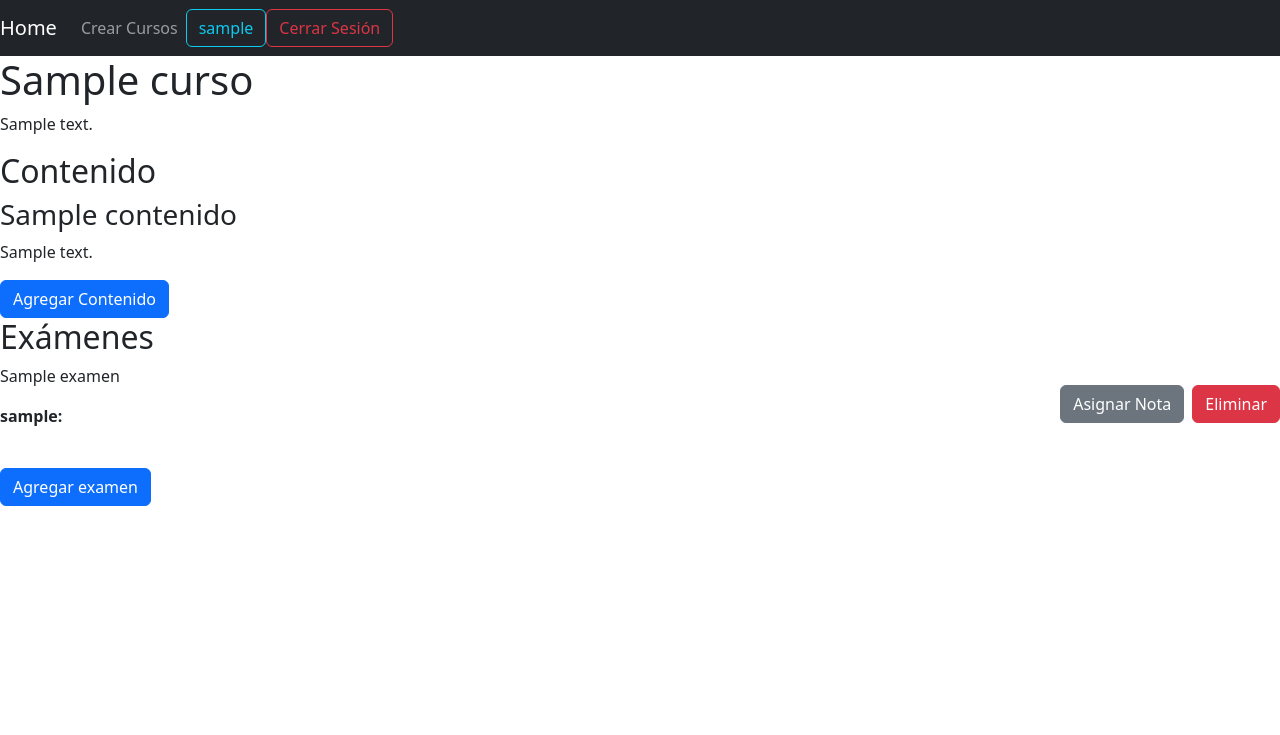
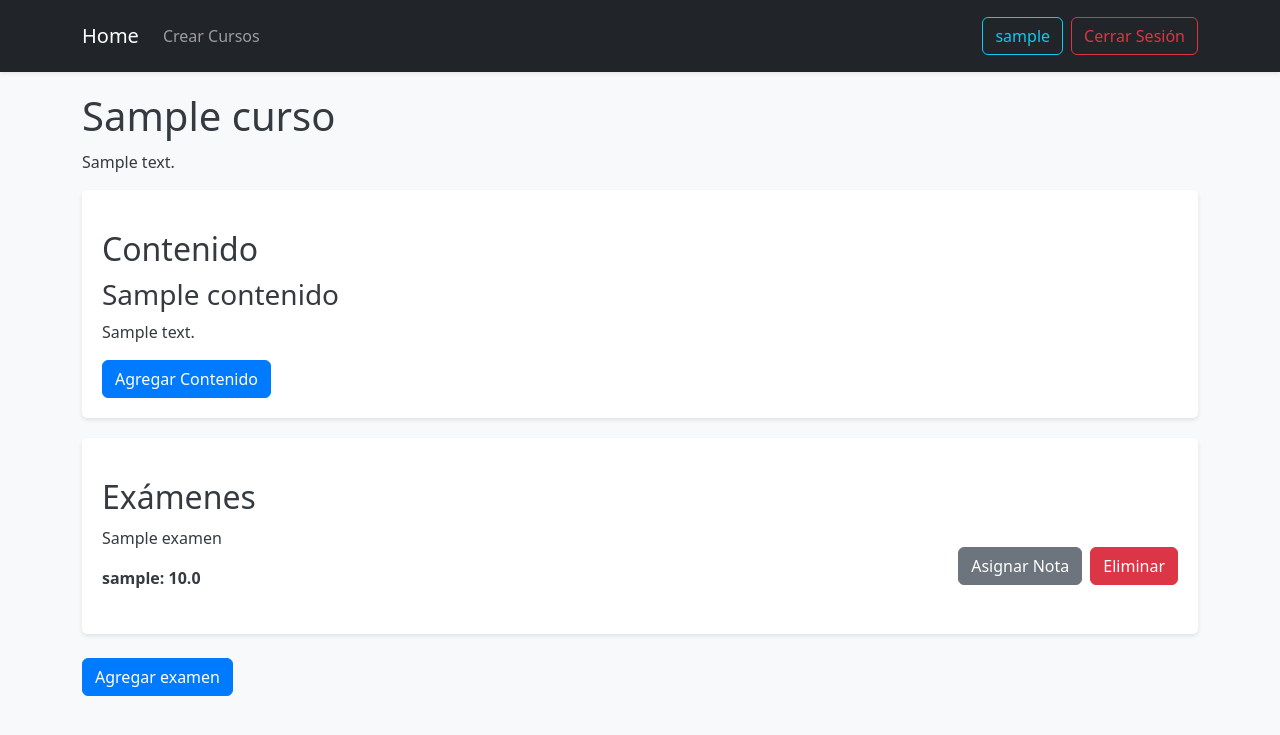
Before and after one commit to Fabrikpz/aula-virtual, a Flask app: page /curso/1 in a window 1280 px wide. Shown: the top 735 px of the page. Run offline with Flask 3, Linux system fonts and the light colour scheme; a user stored in the database is signed in; tables that the repository leaves empty hold one stand-in row (values such as "Sample post").

Commit message:
SE TERMINO FIRMADO PAJAN

```diff
--- a/app/models.py
+++ b/app/models.py
@@ -77,8 +77,8 @@
 class Nota(db.Model):
     id = db.Column(db.Integer, primary_key=True)
     estudiante_id = db.Column(db.Integer, db.ForeignKey('user.id'), nullable=False)
-    examen_id = db.Column(db.Integer, db.ForeignKey('examen.id'), nullable=False)
+    curso_id = db.Column(db.Integer, db.ForeignKey('curso.id'), nullable=False)
     valor = db.Column(db.Float, nullable=False)
 
     estudiante = db.relationship('User', backref='notas')
-    examen = db.relationship('Examen', backref='notas')  # Relación inversa con Examen
+    curso = db.relationship('Curso', backref='notas')
--- a/app/routes.py
+++ b/app/routes.py
@@ -1,7 +1,7 @@
 from flask import render_template, redirect, url_for, flash, request
 from app import db
 from app.forms import RegistrationForm, LoginForm, ContenidoForm, ExamenForm
-from app.models import User,  Curso, Contenido, Examen
+from app.models import User,  Curso, Contenido, Examen, Nota
 from flask_login import login_user, current_user, logout_user, login_required
 from flask import Blueprint
 
@@ -188,47 +188,34 @@
 def asignar_notas(curso_id):
     curso = Curso.query.get_or_404(curso_id)
 
-    # Verificar que el usuario tenga permiso para asignar notas
     if current_user.id != curso.user_id:
         flash('No tienes permiso para asignar notas en este curso.', 'error')
         return redirect(url_for('main.curso', curso_id=curso.id))
 
-    # Obtener los estudiantes inscritos en el curso
-    estudiantes = curso.usuarios  # Utiliza la relación para obtener estudiantes
+    estudiantes = curso.usuarios  # Obtener estudiantes del curso
+    for estudiante in estudiantes:
+        estudiante.notas = Nota.query.filter_by(estudiante_id=estudiante.id, curso_id=curso.id).all()
 
-    # Obtener los exámenes del curso
-    examenes = Examen.query.filter_by(curso_id=curso.id).all()
-
-    # Procesar la asignación de notas si se hace una solicitud POST
     if request.method == 'POST':
         for key in request.form:
             if key.startswith("nota_"):
-                _, est_id, ex_id = key.split("_")
-                nota = request.form[key]
+                est_id = key.split("_")[1]
+                nota_valor = request.form[key]
+                # Busca o crea una nota
+                nota_registro = Nota.query.filter_by(estudiante_id=est_id, curso_id=curso.id).first()
+                if nota_registro:
+                    # Actualiza la nota existente
+                    nota_registro.valor = nota_valor
+                else:
+                    # Crea una nueva nota
+                    nueva_nota = Nota(estudiante_id=est_id, curso_id=curso.id, valor=nota_valor)
+                    db.session.add(nueva_nota)
 
-                # Convertir nota a tipo flotante
-                try:
-                    nota = float(nota)
-                except ValueError:
-                    flash(f'La nota para el estudiante {est_id} y examen {ex_id} no es válida.', 'error')
-                    continue
-
-                # Obtener el examen correspondiente
-                examen = Examen.query.filter_by(id=ex_id, estudiante_id=est_id).first()
-                if examen:
-                    examen.nota = nota  # Asignar la nota
-                else:
-                    flash(f'Examen no encontrado para el estudiante {est_id}.', 'error')
-
-        # Guardar cambios en la base de datos
         db.session.commit()
         flash('Notas asignadas exitosamente', 'success')
         return redirect(url_for('main.curso', curso_id=curso.id))
 
-    # Renderizar la plantilla con los datos del curso y estudiantes
-    return render_template('asignar_notas.html', curso=curso, estudiantes=estudiantes, examenes=examenes)
-
-
+    return render_template('asignar_notas.html', curso=curso, estudiantes=estudiantes)
 
 
 @main.route('/eliminar_examen/<int:curso_id>/<int:examen_id>', methods=['POST'])
--- a/app/templates/curso.html
+++ b/app/templates/curso.html
@@ -6,15 +6,45 @@
     <title>{{ curso.nombre }}</title>
     <link href="https://cdn.jsdelivr.net/npm/bootstrap@5.3.3/dist/css/bootstrap.min.css" rel="stylesheet"
         integrity="sha384-QWTKZyjpPEjISv5WaRU9OFeRpok6YctnYmDr5pNlyT2bRjXh0JMhjY6hW+ALEwIH" crossorigin="anonymous">
-    <link rel="stylesheet" href="{{ url_for('static', filename='cursos.css') }}">
+    <style>
+        body {
+            background-color: #f8f9fa;
+            color: #343a40;
+        }
+        h1, h2 {
+            margin-top: 20px;
+            margin-bottom: 10px;
+        }
+        .content-section {
+            padding: 20px;
+            background: #ffffff;
+            border-radius: 5px;
+            box-shadow: 0 2px 4px rgba(0, 0, 0, 0.1);
+            margin-bottom: 20px;
+        }
+        .btn-primary {
+            background-color: #007bff;
+            border-color: #007bff;
+        }
+        .btn-danger {
+            background-color: #dc3545;
+            border-color: #dc3545;
+        }
+        .btn-secondary {
+            background-color: #6c757d;
+            border-color: #6c757d;
+        }
+    </style>
 </head>
 <body>
 
 {% include 'navbar.html' %}
 
+<div class="container">
     <h1>{{ curso.nombre }}</h1>
     <p>{{ curso.descripcion }}</p>
 
+    <div class="content-section">
         <h2>Contenido</h2>
         {% for contenido in curso.contenidos %}
             <h3>{{ contenido.titulo }}</h3>
@@ -24,7 +54,9 @@
         {% if current_user.id == curso.user_id %} <!-- Verifica si el usuario actual es el creador -->
             <a href="{{ url_for('main.agregar_contenido', curso_id=curso.id) }}" class="btn btn-primary">Agregar Contenido</a>
         {% endif %}
+    </div>
 
+    <div class="content-section">
         <h2>Exámenes</h2>
         {% for examen in examenes %}
             <div class="d-flex align-items-center mb-2">
@@ -32,8 +64,8 @@
                     <p>{{ examen.titulo }}</p>
                     <p>
                         {% for estudiante in curso.usuarios %}
-                    {% set nota = examen.notas | selectattr('estudiante_id', 'equalto', estudiante.id) | first %}
-                    <strong>{{ estudiante.username }}: {{ nota.nota if nota else 'Sin nota' }}</strong>
+                            {% set nota = estudiante.notas | first %}
+                            <strong>{{ estudiante.username }}: {{ nota.valor if nota else 'Sin nota' }}</strong>
                         {% endfor %}
                     </p>
                 </div>
@@ -47,13 +79,14 @@
                 </div>
             </div>
         {% endfor %}
-
+    </div>
 
     {% if current_user.id == curso.user_id %} <!-- Verifica si el usuario actual es el creador -->
         <div class="mt-4">
             <a href="{{ url_for('main.agregar_examen', curso_id=curso.id) }}" class="btn btn-primary">Agregar examen</a>
         </div>
     {% endif %}
+</div>
 
 </body>
 </html>
--- a/app/templates/navbar.html
+++ b/app/templates/navbar.html
@@ -1,26 +1,62 @@
-<nav class="navbar navbar-expand-lg navbar-dark bg-dark">
+<nav class="navbar navbar-expand-lg navbar-dark bg-dark shadow-sm">
+    <div class="container">
         <a class="navbar-brand" href="{{ url_for('main.home') }}">Home</a>
-    <button class="navbar-toggler" type="button" data-toggle="collapse" data-target="#navbarSupportedContent"
+        <button class="navbar-toggler" type="button" data-bs-toggle="collapse" data-bs-target="#navbarSupportedContent"
             aria-controls="navbarSupportedContent" aria-expanded="false" aria-label="Toggle navigation">
             <span class="navbar-toggler-icon"></span>
         </button>
 
         <div class="collapse navbar-collapse" id="navbarSupportedContent">
-        <ul class="navbar-nav mr-auto">
+            <ul class="navbar-nav me-auto">
                 <li class="nav-item">
                     <a class="nav-link" href="{{ url_for('main.crear_cursos') }}">Crear Cursos</a>
                 </li>
             </ul>
-        <div class="navbar-nav ml-auto">
+            <div class="navbar-nav ms-auto">
                 {% if current_user.is_authenticated %}
-            <a href="{{ url_for('main.profile', username=current_user.username) }}" class="btn btn-outline-info">
+                    <a href="{{ url_for('main.profile', username=current_user.username) }}" class="btn btn-outline-info me-2">
                         {{ current_user.username }}
                     </a>
-            <a href="{{ url_for('main.logout') }}" class="btn btn-outline-danger ml-2">Cerrar Sesión</a>
+                    <a href="{{ url_for('main.logout') }}" class="btn btn-outline-danger">Cerrar Sesión</a>
                 {% else %}
-            <a href="{{ url_for('main.login') }}" class="btn btn-outline-primary">Iniciar Sesión</a>
-            <a href="{{ url_for('main.register') }}" class="btn btn-outline-secondary ml-2">Registrarse</a>
+                    <a href="{{ url_for('main.login') }}" class="btn btn-outline-primary me-2">Iniciar Sesión</a>
+                    <a href="{{ url_for('main.register') }}" class="btn btn-outline-secondary">Registrarse</a>
                 {% endif %}
             </div>
         </div>
+    </div>
 </nav>
+
+<style>
+    .navbar {
+        padding: 1rem 1rem;
+    }
+
+    .nav-link {
+        transition: color 0.3s;
+    }
+
+    .nav-link:hover {
+        color: #f8f9fa;
+        text-decoration: underline;
+    }
+
+    .btn-outline-info, .btn-outline-primary, .btn-outline-secondary {
+        transition: background-color 0.3s, border-color 0.3s;
+    }
+
+    .btn-outline-info:hover {
+        background-color: #17a2b8;
+        border-color: #17a2b8;
+    }
+
+    .btn-outline-primary:hover {
+        background-color: #007bff;
+        border-color: #007bff;
+    }
+
+    .btn-outline-secondary:hover {
+        background-color: #6c757d;
+        border-color: #6c757d;
+    }
+</style>
```
Also changed, not shown: app/templates/asignar_notas.html (+4 -11 lines), app/templates/profile.html (+7 -7 lines), migrations/versions/a5f193a8c2e4_sio.py (added, +54 -0 lines). Lines whose indentation alone changed are shown as unchanged.
